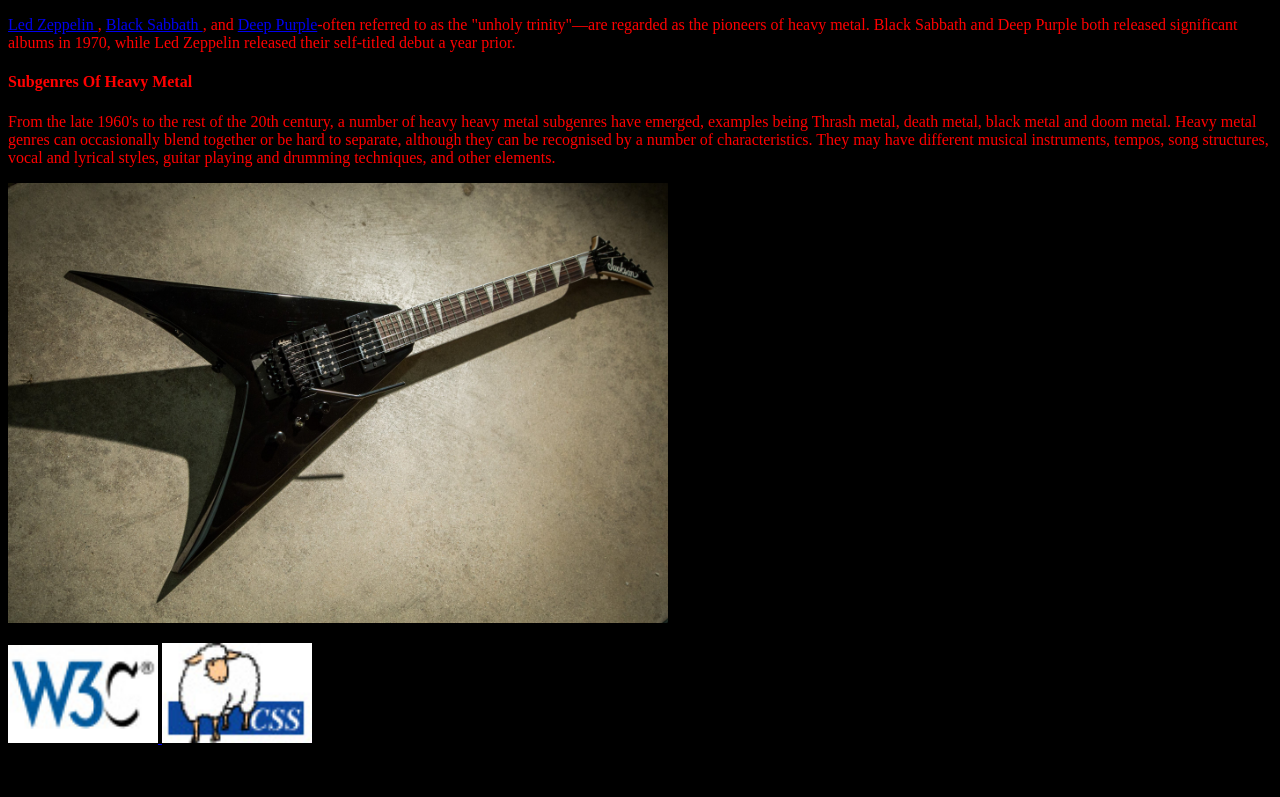
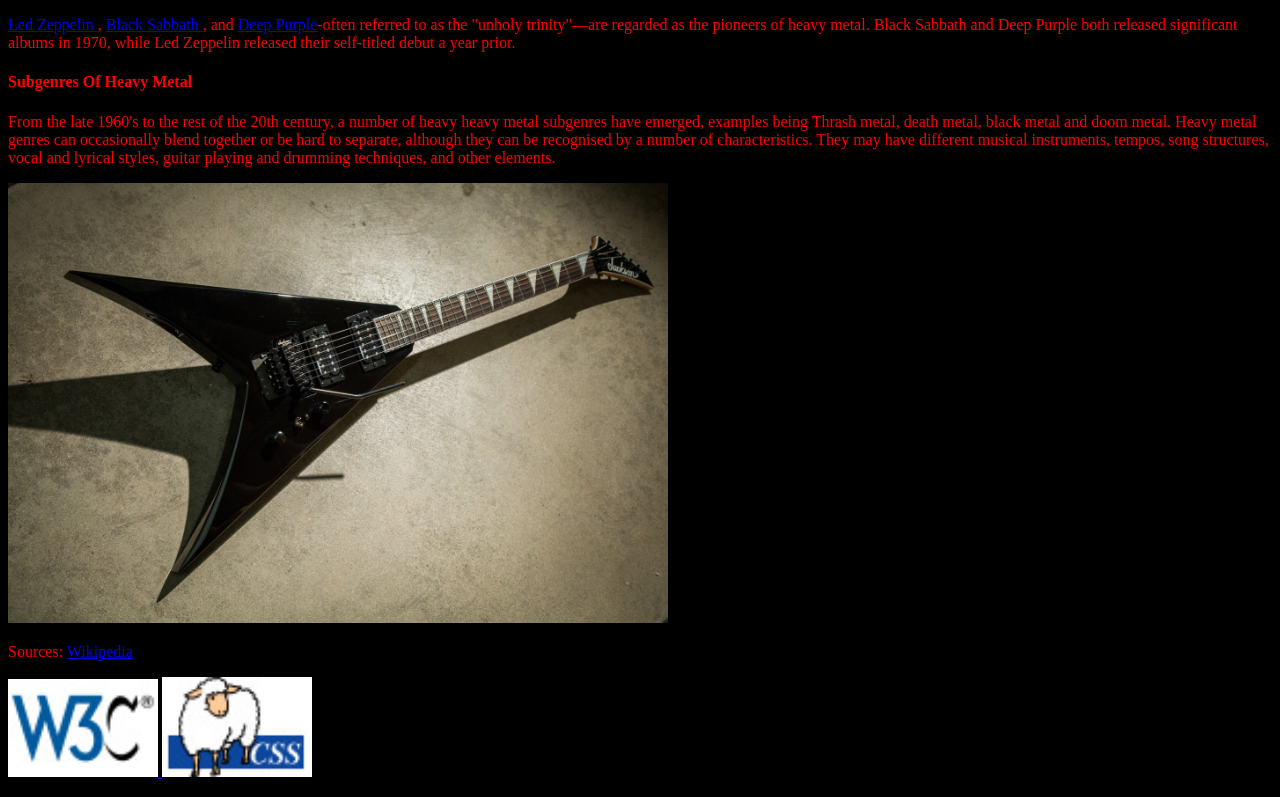
Before and after one commit to outramzachary/home, a plain HTML site: page index.html in a window 1280 px wide. Shown: the part 991-1788 px from the top of the page. Before the commit the page ends 1754 px from the top, so only its background shows below. Drawn offline with Linux system fonts and the light colour scheme.

Commit message:
Update index.html

```diff
--- a/index.html
+++ b/index.html
@@ -60,7 +60,7 @@ Black Sabbath and Deep Purple both released significant albums in 1970, while Le
  elements.</p>
 
  <img src ="Guitar.jpg" width="660" alt="Rock " title="Riff">
-
+ <p>Sources: <a href="https://www.wikipedia.org/"> Wikipedia</a>
  <p><a href="https://validator.w3.org/#validate-by-upload">
          <img alt="w3c" src="w3c.jpg"
 		 width="150">
```
